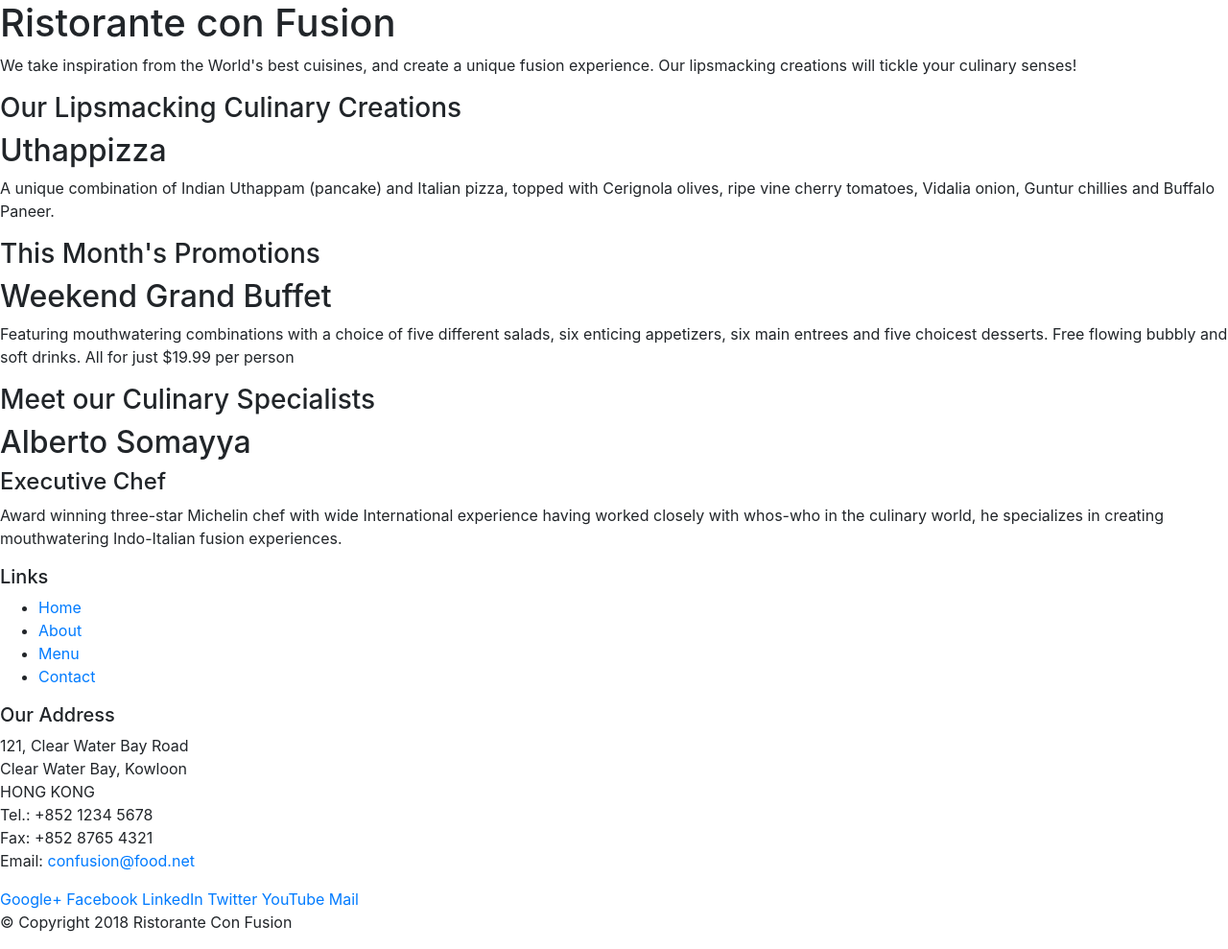
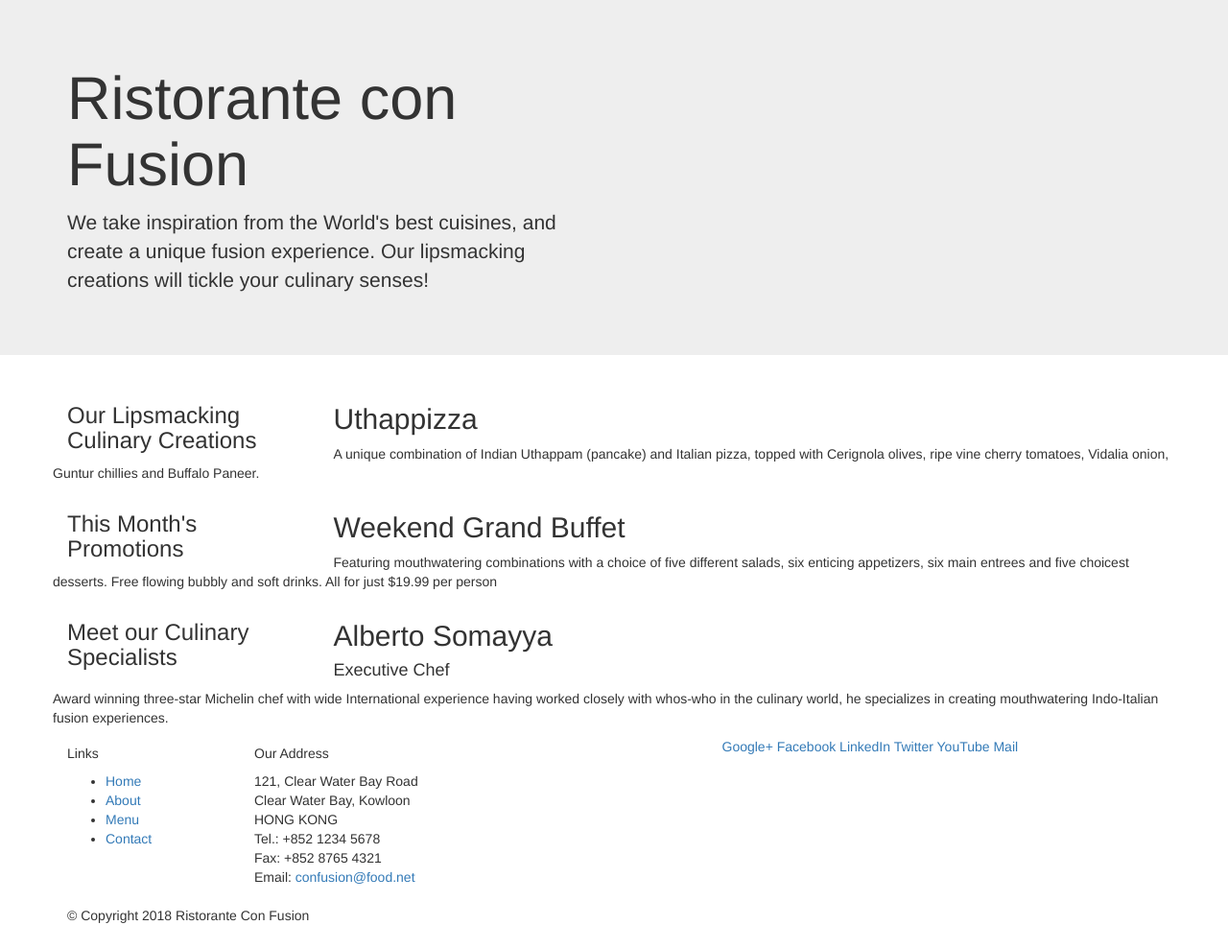
Before and after one commit to tejaswini829/confusion_test, a website: page index.html in a window 1280 px wide. Shown: the whole page at 96% size. Drawn offline with nearby package versions, Linux system fonts and the light colour scheme.

Commit message:
first commit

```diff
--- a/index.html
+++ b/index.html
@@ -7,10 +7,10 @@
 
 <body>
 
-    <header>
-        <div>
-            <div>
-                <div>
+    <header class="jumbotron">
+        <div class="container">
+            <div class="row">
+                <div class="col-12 col-sm-6">
                     <meta charset="utf-8">
                     <meta name="viewport" content="width=device-width, initial-scale=1, shrink-to-fit=no">
                     <meta http-equiv="x-ua-compatible" content="ie=edge">
@@ -20,39 +20,39 @@
                     <h1>Ristorante con Fusion</h1>
                     <p>We take inspiration from the World's best cuisines, and create a unique fusion experience. Our lipsmacking creations will tickle your culinary senses!</p>
                 </div>
-                <div>
+                <div class="col-12 col-sm">
                 </div>
             </div>
         </div>
     </header>
 
-    <div>
-        <div>
-            <div>
+    <div  class="container">
+        <div class="row">
+            <div class="col-12 col-sm-4 order-sm-last col-md-3">
                 <h3>Our Lipsmacking Culinary Creations</h3>
             </div>
-            <div>
+            <div class="col col-sm order-sm-first col-md">
                 <h2>Uthappizza</h2>
                 <p>A unique combination of Indian Uthappam (pancake) and Italian pizza, topped with Cerignola olives, ripe vine cherry tomatoes, Vidalia onion, Guntur chillies and Buffalo Paneer.</p>
             </div>
         </div>
 
 
-        <div>
-            <div>
+        <div class="row">
+            <div class="col-12 col-sm-4 col-md-3">
                 <h3>This Month's Promotions</h3>
             </div>
-            <div>
+            <div class="col col-sm col-md">
                 <h2>Weekend Grand Buffet</h2>
                 <p>Featuring mouthwatering combinations with a choice of five different salads, six enticing appetizers, six main entrees and five choicest desserts. Free flowing bubbly and soft drinks. All for just $19.99 per person </p>
             </div>
         </div>
 
-        <div>
-            <div>
+        <div class="row">
+            <div class="col-12 col-sm-4 order-sm-last col-md-3">
                 <h3>Meet our Culinary Specialists</h3>
             </div>
-            <div>
+            <div class="col col-sm order-sm-first col-md">
                 <h2>Alberto Somayya</h2>
                 <h4>Executive Chef</h4>
                 <p>Award winning three-star Michelin chef with wide International experience having worked closely with whos-who in the culinary world, he specializes in creating mouthwatering Indo-Italian fusion experiences. </p>
@@ -61,9 +61,9 @@
     </div>
 
     <footer>
-        <div>
-            <div>
-                <div>
+        <div class="container">
+            <div class="row">
+                <div class="col-4 offset-1 col-sm-2">
                     <h5>Links</h5>
                     <ul>
                         <li><a href="#">Home</a></li>
@@ -72,7 +72,7 @@
                         <li><a href="#">Contact</a></li>
                     </ul>
                 </div>
-                <div>
+                <div class="col-7 col-sm-5">
                     <h5>Our Address</h5>
                     <address>
 		              121, Clear Water Bay Road<br>
@@ -83,7 +83,7 @@
 		              Email: <a href="mailto:confusion@food.net">confusion@food.net</a>
 		           </address>
                 </div>
-                <div>
+                <div class="col-12 col-sm-4">
                     <div>
                         <a href="http://google.com/+">Google+</a>
                         <a href="http://www.facebook.com/profile.php?id=">Facebook</a>
@@ -95,7 +95,7 @@
                 </div>
            </div>
            <div>
-                <div>
+                <div class="col-auto">
                     <p>© Copyright 2018 Ristorante Con Fusion</p>
                 </div>
            </div>
```
Also changed, not shown: package.json (+1 -6 lines).
